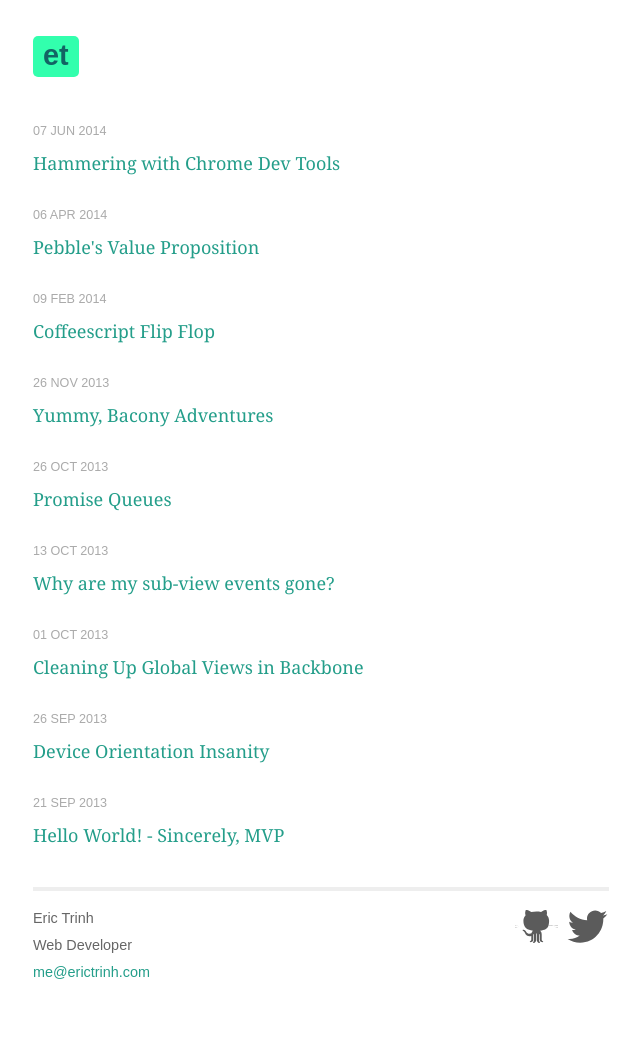
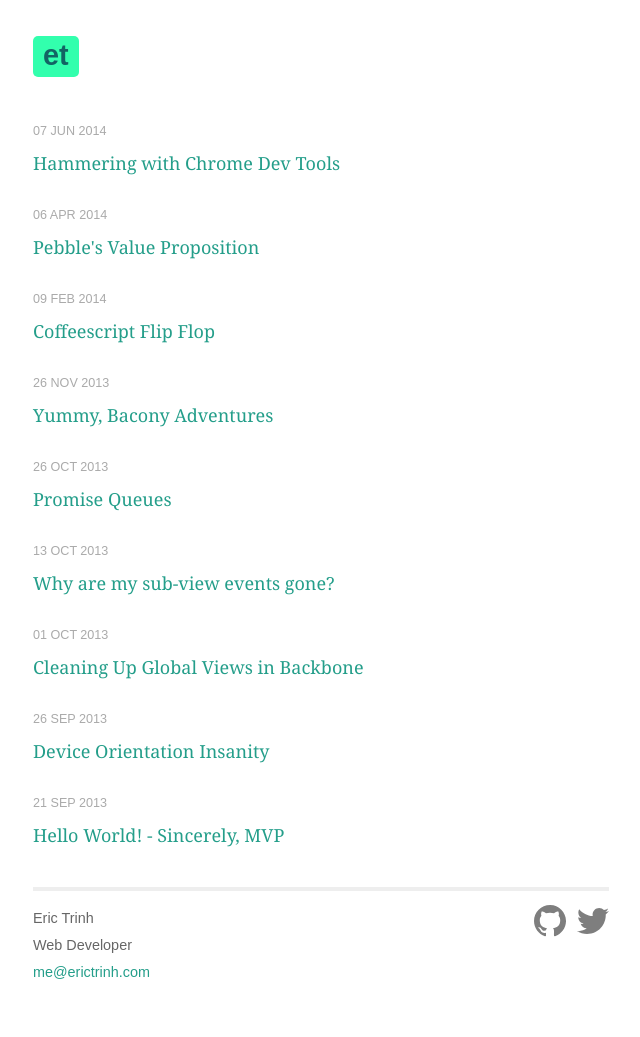
Before and after one commit to erictrinh/erictrinh.github.io, a Jekyll site: the page built from index.html, in a window 1280 px wide. Shown: the whole page, without its empty margins (319-959 px from the left). Built offline with Jekyll 4.4.1, drawn with Linux system fonts in a browser that asks for light colours; nearby versions of some CDN libraries.

Commit message:
Use iconic for icons

```diff
--- a/_layouts/default.html
+++ b/_layouts/default.html
@@ -34,8 +34,8 @@
         </div>
         <div class="social">
           <p>
-            <a href="https://github.com/erictrinh" class="webicon webicon-github">GitHub</a>
-            <a href="https://twitter.com/eric_trinh" class="webicon webicon-twitter">Twitter</a>
+            <a href="https://github.com/erictrinh"><img class="iconic iconic-md" data-src="/images/iconic/social.svg" data-type="github" alt="Github"></a>
+            <a href="https://twitter.com/eric_trinh"><img class="iconic iconic-md" data-src="/images/iconic/social.svg" data-type="twitter" alt="Twitter"></a>
           </p>
         </div>
       </div>
@@ -44,6 +44,7 @@
     <script src="//ajax.googleapis.com/ajax/libs/jquery/2.1.1/jquery.min.js"></script>
     <script src="/js/bigfoot.min.js"></script>
     <script src="/js/prism.js"></script>
+    <script src="/js/iconic.min.js"></script>
     <script type="text/javascript">
         $.bigfoot();
     </script>
--- a/css/main.scss
+++ b/css/main.scss
@@ -241,31 +241,23 @@ $code-bg: #FCFCFC;
 
 /*****************************************************************************/
 /*
-/* SVG icons
+/* SVG Icons
 /*
 /*****************************************************************************/
 
-.webicon {
-  display: inline-block;
-  background-size: contain;
-  background-repeat: no-repeat;
-  width: 3em;
-  height: 3em;
-  text-indent: -999em;
-  text-align: left;
-  margin-left: 0.3em;
-  opacity: 0.8;
-  transition: opacity 0.5s;
+img.iconic {
+  // img's are iconic placeholders so hide them until
+  // iconic can replace them with svg's
+  display: none;
 }
 
-.webicon:hover {
-  opacity: 1.0;
+.iconic-social {
+  width: 32px;
+  height: 32px;
+  opacity: 0.5;
+  margin-left: 0.5em;
+
+  &:hover {
+    opacity: 0.7;
+  }
 }
-
-.webicon.webicon-github {
-  background-image: url('github.svg');
-}
-
-.webicon.webicon-twitter {
-  background-image: url('twitter.svg');
-}
```
Also changed, not shown: css/github.svg (deleted), css/twitter.svg (deleted), images/iconic/social.svg (added), js/iconic.min.js (added).
